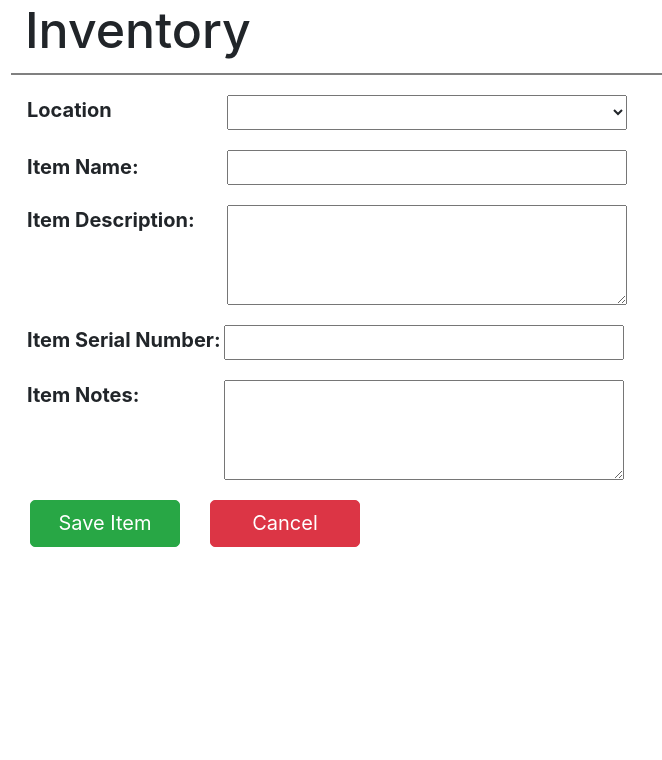
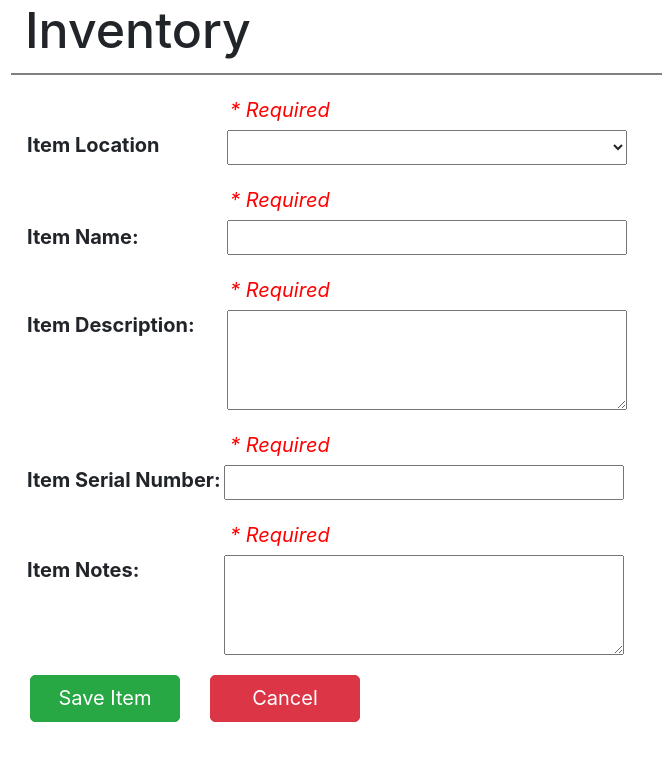
Before and after one commit to BShoop33/homeinventory, a React (Create React App) app: page /additem in a window 1280 px wide. Shown: the top 760 px of the page, without its empty margins (0-662 px from the left). Built offline with nearby package versions, Linux system fonts and the light colour scheme; no server answers.

Commit message:
added toastify required field toasts to add item

```diff
--- a/package.json
+++ b/package.json
@@ -12,6 +12,7 @@
     "react-dom": "^17.0.1",
     "react-router-dom": "^5.2.0",
     "react-scripts": "4.0.1",
+    "react-toastify": "^6.2.0",
     "web-vitals": "^0.2.4"
   },
   "scripts": {
--- a/src/AddItem.js
+++ b/src/AddItem.js
@@ -1,14 +1,23 @@
-import React, { useContext, useEffect, useState } from "react"
+import React, { useContext, useEffect, useState, useRef } from "react"
 import { ItemContext } from "./AppDataProvider.js"
 import { useHistory, useParams } from "react-router-dom"
 import { Route, withRouter } from 'react-router-dom';
 import './AddItem.css';
 import Row from "react-bootstrap/Row"
 import Button from "react-bootstrap/Button"
+import { ToastContainer, toast } from 'react-toastify';
+import 'react-toastify/dist/ReactToastify.css';
+
 
 export const AddItem = () => {
     //assigns item variable the state of setNewItem
-    const [item, setNewItem] = useState({})
+    const [item, setNewItem] = useState({});
+
+    const itemLocation = useRef();
+    const itemName = useRef();
+    const itemDescription = useRef();
+    const itemSerialNumber = useRef();
+    const itemNotes = useRef();
 
     //assigns history variable the useHistory hook
     const history = useHistory();
@@ -41,8 +50,46 @@ export const AddItem = () => {
         }
     }, [getItemById, itemId])
 
+
+    const showToast1 = () => {
+        toast.error("Item Location is a required field")
+    };
+
+    const showToast2 = () => {
+        toast.error("Item Name is a required field")
+    };
+
+    const showToast3 = () => {
+        toast.error("Item Description is a required field")
+    };
+
+    const showToast4 = () => {
+        toast.error("Item Serial Number is a required field")
+    };
+
+    const showToast5 = () => {
+        toast.error("Item Notes is a required field")
+    };
+
+
     const constructItemObject = () => {
         // setIsLoading(true)
+        if (itemLocation.current.value === "") {
+            showToast1();
+        }
+        else if (itemName.current.value === "") {
+            showToast2();
+        }
+        else if (itemDescription.current.value === "") {
+            showToast3();
+        }
+        else if (itemSerialNumber.current.value === "") {
+            showToast4();
+        }
+        else if (itemNotes.current.value === "") {
+            showToast5();
+        }
+        else {
             if (itemId) {
                 editItems({
                     id: item.id,
@@ -65,18 +112,21 @@ export const AddItem = () => {
                     .then(() => history.push("/"))
             }
         }
+    }
 
     return (
         <>
             <h1 className="AddItemHeader">Inventory</h1>
             <hr className="hr-AddItem" />
-            <Row className="justify-content-md-left">
-                <label style={{ width: 200, height: 5 }} className="LocationTitle">Location</label>
+            <p className="requiredField"><i>* Required</i></p>
+            <Row style={{ marginTop: -15 }} className="justify-content-md-left">
+                <label style={{ width: 200, height: 5 }} className="LocationTitle">Item Location</label>
                 <select style={{ width: 400, height: 35 }}
                     className="RoomInput"
                     name="itemRoom"
                     onChange={handleControlledInputChange}
-                // defaultValue={itemId ? item.itemRoom : ""}
+                    ref={itemLocation}
+                // defaultValue={itemId ? item.itemLocation : ""}
                 >
                     <option selected>{itemId ? item.itemLocation : ""}</option>
                     <option>AmSurg PAR 1</option>
@@ -96,26 +146,27 @@ export const AddItem = () => {
                     <option>Store Room 2</option>
                 </select>
             </Row>
-            <Row style={{ marginTop: 20 }} className="justify-content-md-left">
+            <p className="requiredField"><i>* Required</i></p>
+            <Row style={{ marginTop: -15 }} className="justify-content-md-left">
                 <form action="/action_page.php">
                     <label style={{ width: 200, height: 5 }} className="ItemNameTitle">Item Name:  </label>
-                    <input style={{ width: 400, height: 35 }} type="text" className="ItemNameInput" name="itemName" onChange={handleControlledInputChange} placeholder={itemId ? item.itemName : ""} />
+                    <input style={{ width: 400, height: 35 }} type="text" ref={itemName} className="ItemNameInput" name="itemName" onChange={handleControlledInputChange} placeholder={itemId ? item.itemName : ""} />
                 </form>
             </Row>
-
-            <Row style={{ marginTop: 20 }} className="justify-content-md-left">
+            <p className="requiredField"><i>* Required</i></p>
+            <Row style={{ marginTop: -15 }} className="justify-content-md-left">
                 <label style={{ width: 200, height: 5 }} className="DescriptionTitle">Item Description:  </label>
-                <textarea style={{ width: 400, height: 100 }} type="textarea" className="DescriptionInput" name="itemDescription" onChange={handleControlledInputChange} placeholder={itemId ? item.itemDescription : ""} />
+                <textarea style={{ width: 400, height: 100 }} type="textarea" ref={itemDescription} className="DescriptionInput" name="itemDescription" onChange={handleControlledInputChange} placeholder={itemId ? item.itemDescription : ""} />
             </Row>
-
-            <Row style={{ marginTop: 20 }} className="justify-content-md-left">
+            <p className="requiredField"><i>* Required</i></p>
+            <Row style={{ marginTop: -15 }} className="justify-content-md-left">
                 <label style={{ width: 197, height: 5 }} className="ItemSerialTitle">Item Serial Number:  </label>
-                <input style={{ width: 400, height: 35 }} type="text" className="ItemSerialInput" name="itemSerialNumber" onChange={handleControlledInputChange} placeholder={itemId ? item.itemSerialNumber : ""} />
+                <input style={{ width: 400, height: 35 }} type="text" ref={itemSerialNumber} className="ItemSerialInput" name="itemSerialNumber" onChange={handleControlledInputChange} placeholder={itemId ? item.itemSerialNumber : ""} />
             </Row>
-
-            <Row style={{ marginTop: 20 }} className="justify-content-md-left">
+            <p className="requiredField"><i>* Required</i></p>
+            <Row style={{ marginTop: -15 }} className="justify-content-md-left">
                 <label style={{ width: 197, height: 5 }} className="ItemNotesTitle">Item Notes:  </label>
-                <textarea style={{ width: 400, height: 100 }} type="textarea" className="ItemNotesInput" name="itemNotes" onChange={handleControlledInputChange} placeholder={itemId ? item.itemNotes : ""} />
+                <textarea style={{ width: 400, height: 100 }} type="textarea" ref={itemNotes} className="ItemNotesInput" name="itemNotes" onChange={handleControlledInputChange} placeholder={itemId ? item.itemNotes : ""} />
             </Row>
 
             <Row style={{ marginTop: 20 }} className="justify-content-md-left">
@@ -125,7 +176,7 @@ export const AddItem = () => {
                     onClick={item => {
                         item.preventDefault()
                         constructItemObject()
-                        history.push(`/`)
+                        // history.push(`/`)
                     }}
                     type="button">Save Item
                 </Button>
@@ -139,6 +190,28 @@ export const AddItem = () => {
                     }}
                     type="submit">Cancel
                 </Button>
+
+                {/* <Button
+                    style={{ width: 150, marginLeft: 30 }}
+                    variant="danger"
+                    className="CancelAddItem"
+                    onClick={showToast}
+                    type="submit">Toast
+                </Button>
+                 */}
+                <ToastContainer
+                    position="top-center"
+                    autoClose={2000}
+                    hideProgressBar={false}
+                    newestOnTop={false}
+                    closeOnClick
+                    rtl={false}
+                    pauseOnFocusLoss
+                    draggable
+                    pauseOnHover
+
+                />
+
             </Row>
         </>
     );
--- a/src/App.css
+++ b/src/App.css
@@ -275,3 +275,9 @@
   margin-left: 1em;
   margin-bottom: -1.25em;
 } */
+
+.requiredField {
+  color: red;
+  margin-left: 11.5em;
+  margin-top: 1em;
+}
```
Also changed, not shown: API/database.json (+24 -0 lines), 2 other files (tests, documents, lock files or other folders). Lines whose indentation alone changed are shown as unchanged.
